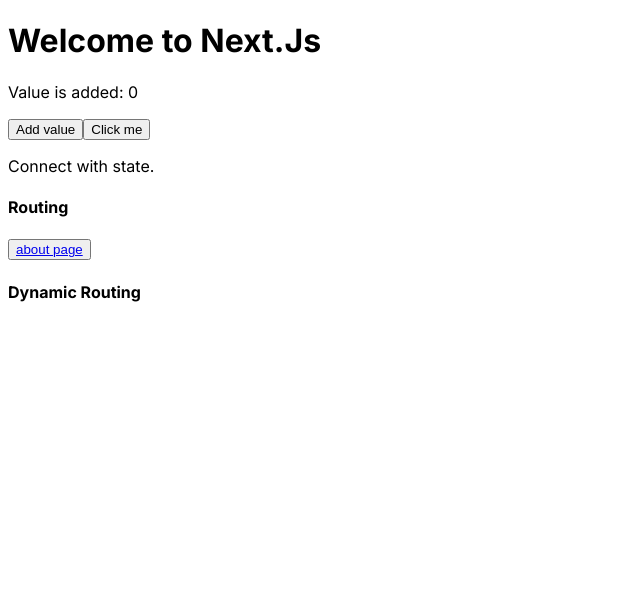
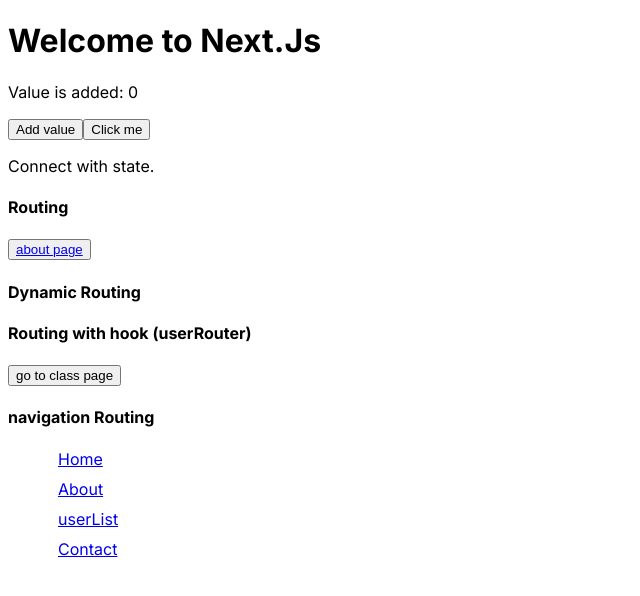
Before and after one commit to Ibrahim-khan/NextJs-Practice, a Next.js app: page / in a window 1280 px wide. Shown: the top 596 px of the page, without its empty margins (0-640 px from the left). Built offline with nearby package versions, Linux system fonts and the light colour scheme.

Commit message:
NextJs-Practice

```diff
--- a/src/app/globals.css
+++ b/src/app/globals.css
@@ -0,0 +1,13 @@
+.Navbar {
+    list-style: none;
+}
+
+.Navbar li {
+    margin: 10px;
+    text-decoration: none;
+}
+
+.Navbar li:hover {
+    color:green;
+    cursor: pointer;
+}
--- a/src/app/layout.js
+++ b/src/app/layout.js
@@ -1,5 +1,6 @@
 import { Inter } from "next/font/google";
 import "./globals.css";
+import Link from "next/link";
 
 const inter = Inter({ subsets: ["latin"] });
 
@@ -11,7 +12,14 @@
 export default function RootLayout({ children }) {
   return (
     <html lang="en">
-      <body className={inter.className}>{children}</body>
+      <body className={inter.className}>{children}
+        <ul className="Navbar">
+          <li><Link href="/">Home</Link></li>
+          <li><Link href = "/about">About</Link></li>
+          <li><Link href="/userList">userList</Link></li>
+          <li> <Link href="/registration">Contact</Link></li>
+        </ul>
+      </body>
     </html>
   );
 }
--- a/src/app/page.js
+++ b/src/app/page.js
@@ -1,6 +1,7 @@
 "use client"
 import React from "react";
 import { useState } from "react";
+import { useRouter } from "next/navigation";
 
 
 import State from "./State";
@@ -9,11 +10,11 @@
  function Home() {
 
   const [value, setValue] = useState(0);
+  const Router = useRouter();
 
   const add = () => {
     setValue(value + 1)
   }
-
   const test = () => {
     alert ("Welcome to Next.Js")
   }
@@ -34,6 +35,10 @@
 
       <h4>Dynamic Routing</h4>
 
+      <h4>Routing with hook (userRouter)</h4>
+      <button type="button" onClick={() => Router.push("/class")}>go to class page</button>
+
+      <h4>navigation Routing</h4>
 
     </main>
   );
```
